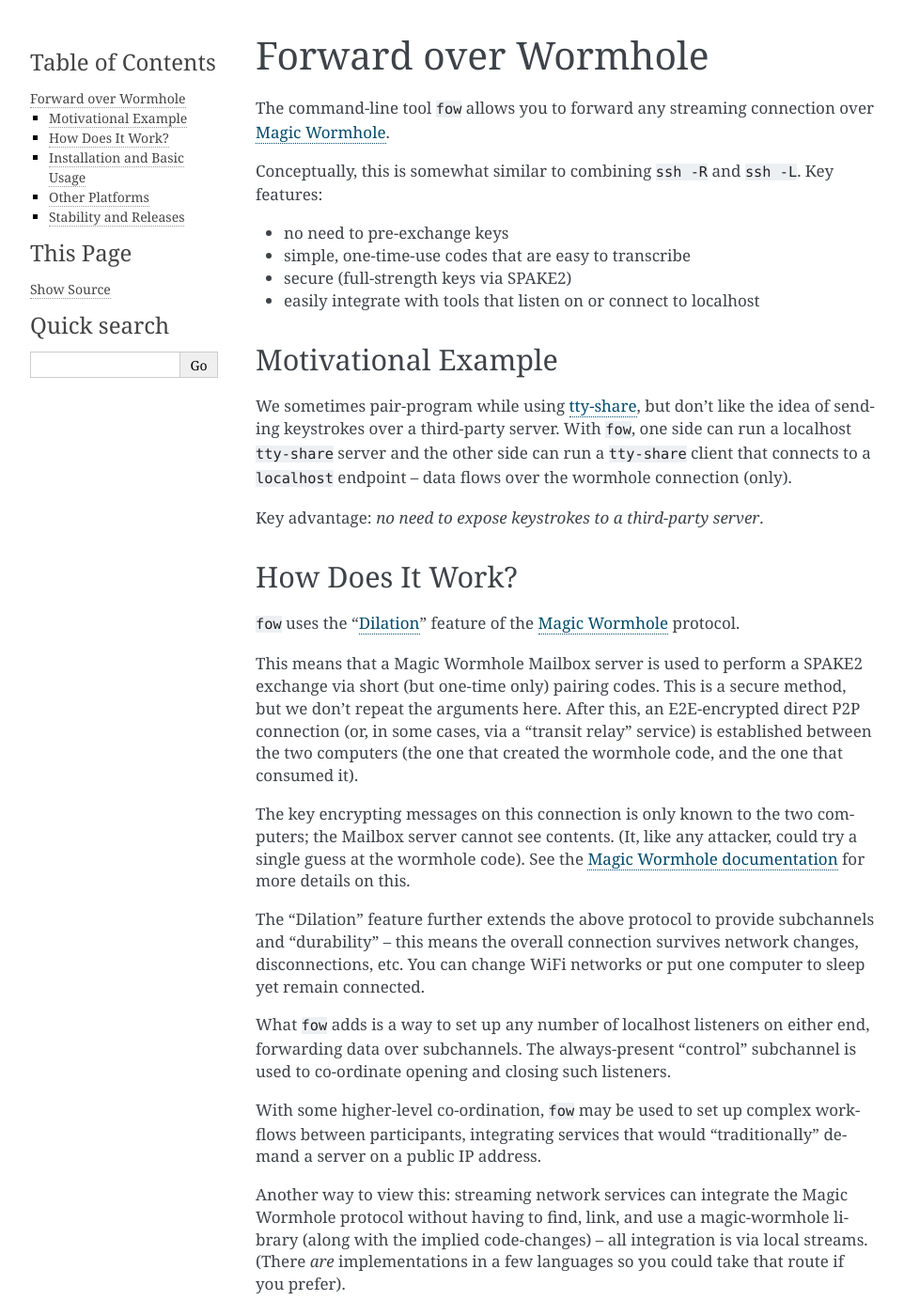
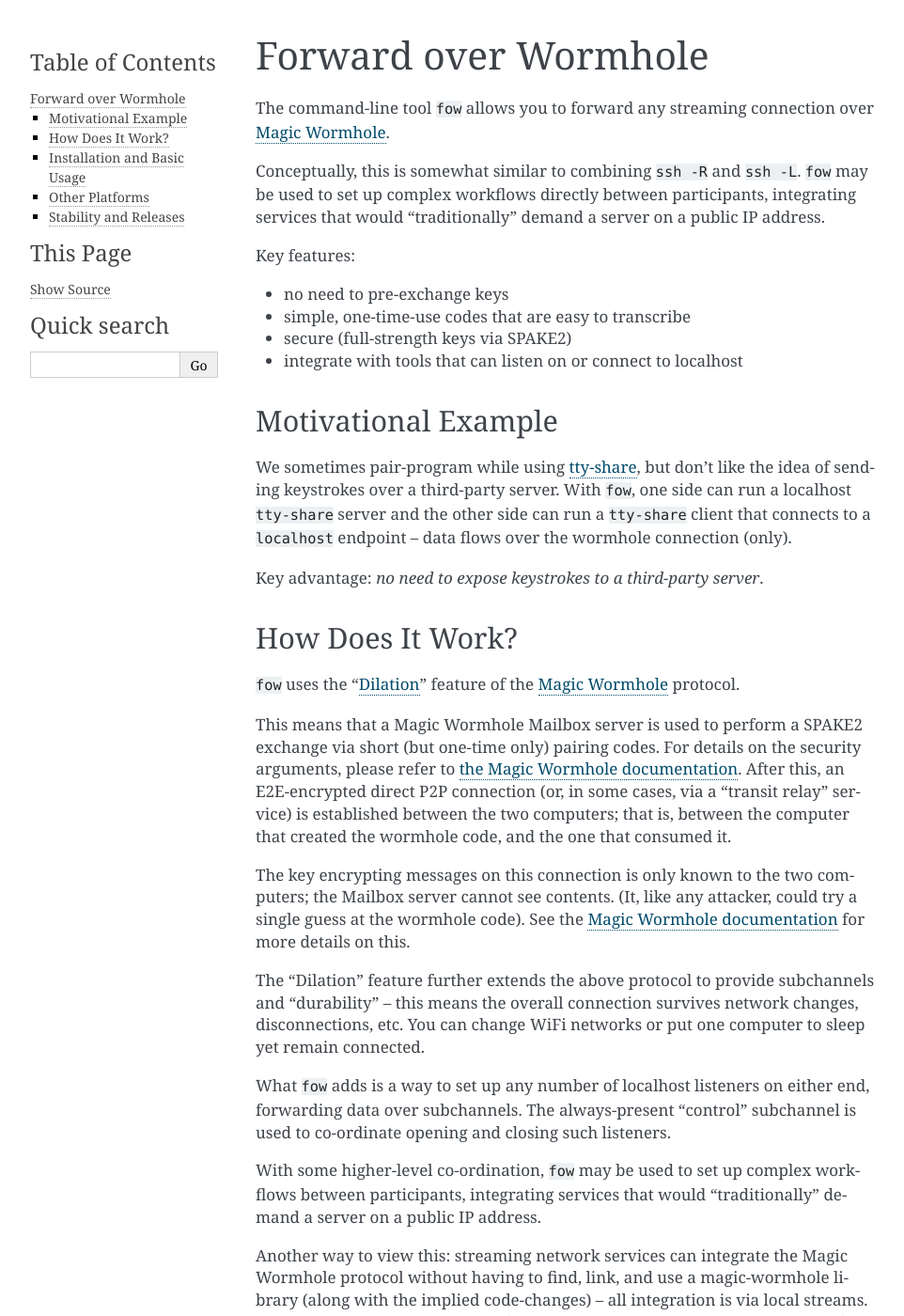
Before and after one commit to meejah/fowl, a Sphinx documentation site: the page built from docs/README.rst, in a window 1280 px wide and 1400 px high. Shown: the whole window at 94% size, without its empty margins (148-1110 px from the left). Built offline with Sphinx 7.4.7, drawn with Linux system fonts in a browser that asks for light colours.

Commit message:
doc copyedits

```diff
--- a/docs/README.rst
+++ b/docs/README.rst
@@ -4,12 +4,14 @@
 The command-line tool ``fow`` allows you to forward any streaming connection over `Magic Wormhole <https://github.com/magic-wormhole/magic-wormhole>`_.
 
 Conceptually, this is somewhat similar to combining ``ssh -R`` and ``ssh -L``.
+``fow`` may be used to set up complex workflows directly between participants, integrating services that would "traditionally" demand a server on a public IP address.
+
 Key features:
 
 - no need to pre-exchange keys
 - simple, one-time-use codes that are easy to transcribe
 - secure (full-strength keys via SPAKE2)
-- easily integrate with tools that listen on or connect to localhost
+- integrate with tools that can listen on or connect to localhost
 
 
 Motivational Example
@@ -27,12 +29,14 @@
 ``fow`` uses the "`Dilation <https://magic-wormhole.readthedocs.io/en/latest/api.html#dilation>`_" feature of the `Magic Wormhole <https://github.com/magic-wormhole/magic-wormhole>`_ protocol.
 
 This means that a Magic Wormhole Mailbox server is used to perform a SPAKE2 exchange via short (but one-time only) pairing codes.
-This is a secure method, but we don't repeat the arguments here.
-After this, an E2E-encrypted direct P2P connection (or, in some cases, via a "transit relay" service) is established between the two computers (the one that created the wormhole code, and the one that consumed it).
+For details on the security arguments, please refer to `the Magic Wormhole documentation <https://magic-wormhole.readthedocs.io/>`_.
+After this, an E2E-encrypted direct P2P connection (or, in some cases, via a "transit relay" service) is established between the two computers;
+that is, between the computer that created the wormhole code, and the one that consumed it.
 
 The key encrypting messages on this connection is only known to the two computers; the Mailbox server cannot see contents. (It, like any attacker, could try a single guess at the wormhole code). See the `Magic Wormhole documentation <https://magic-wormhole.readthedocs.io/en/latest/welcome.html#design>`_ for more details on this.
 
-The "Dilation" feature further extends the above protocol to provide subchannels and "durability" -- this means the overall connection survives network changes, disconnections, etc. You can change WiFi networks or put one computer to sleep yet remain connected.
+The "Dilation" feature further extends the above protocol to provide subchannels and "durability" -- this means the overall connection survives network changes, disconnections, etc.
+You can change WiFi networks or put one computer to sleep yet remain connected.
 
 What ``fow`` adds is a way to set up any number of localhost listeners on either end, forwarding data over subchannels.
 The always-present "control" subchannel is used to co-ordinate opening and closing such listeners.
```
